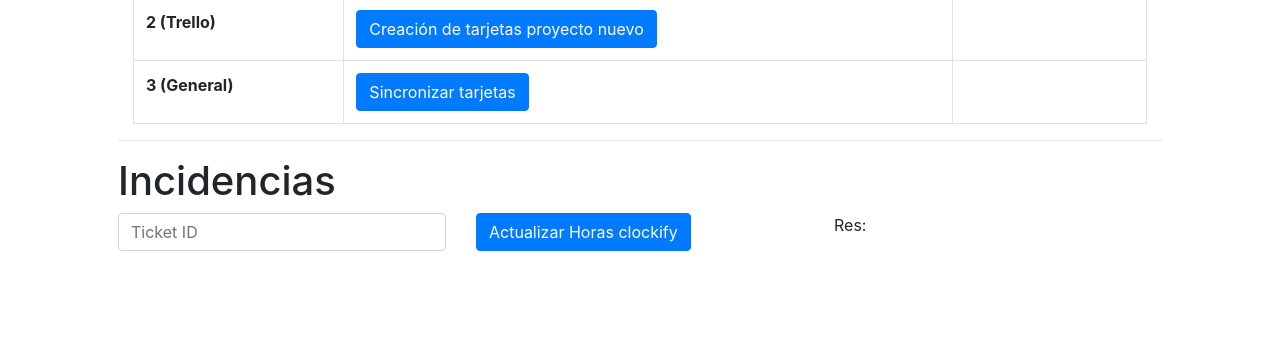
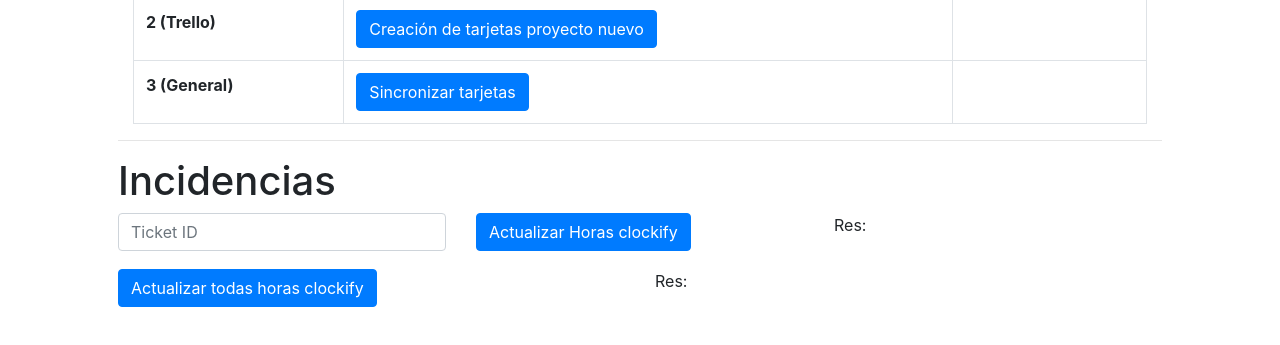
Before and after one commit to enmanuel23x/gestion-backend, a website: page views/index.html in a window 1280 px wide. Shown: the part 629-974 px from the top of the page. Before the commit the page ends 946 px from the top, so only its background shows below. Drawn offline with nearby package versions, Linux system fonts and the light colour scheme.

Commit message:
button added in html
update clockify all hrs manual

```diff
--- a/views/index.html
+++ b/views/index.html
@@ -87,6 +87,13 @@
           <p>Res: {{ ticket_res }}</p>
         </div>
       </div>
+      <!--  -->
+      <div class="row pb-3">
+        <div class="col"><button class="btn btn-primary" @click="update_all()">Actualizar todas horas clockify</button></div>
+        <div class="col">
+          <p>Res: {{ update_res }}</p>
+        </div>
+      </div>
     </div>
     <div class="container pt-5 pb-5 pl-5 pr-5" v-else>
       <h3>Credenciales</h3>
@@ -133,6 +140,7 @@
 
         ticket_id: '',
         ticket_res: '',
+        update_res: "",
 
 
         //Lista
@@ -299,6 +307,18 @@
             }
           });
           //
+        },
+        update_all(){
+          console.log("Clicked")
+          axios.defaults.baseURL = this.$data.host+':4050'
+          return new Promise(async (resolve, reject) => {
+            try {
+              const result = await axios.get(`tickets/update_all`);
+              this.update_res =  result.data;
+            } catch (error) {
+              reject(error)
+            }
+          });
         }
       }
     });
```
